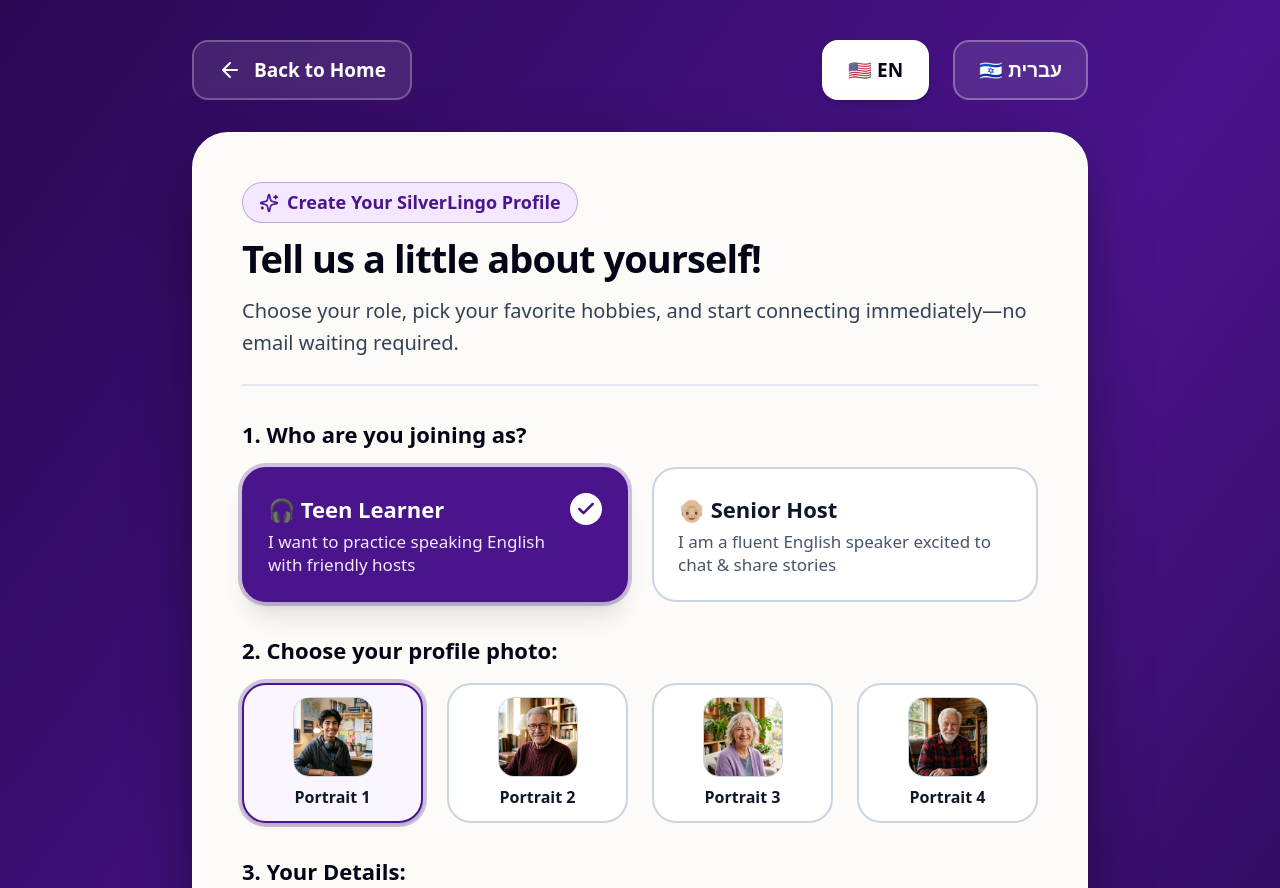
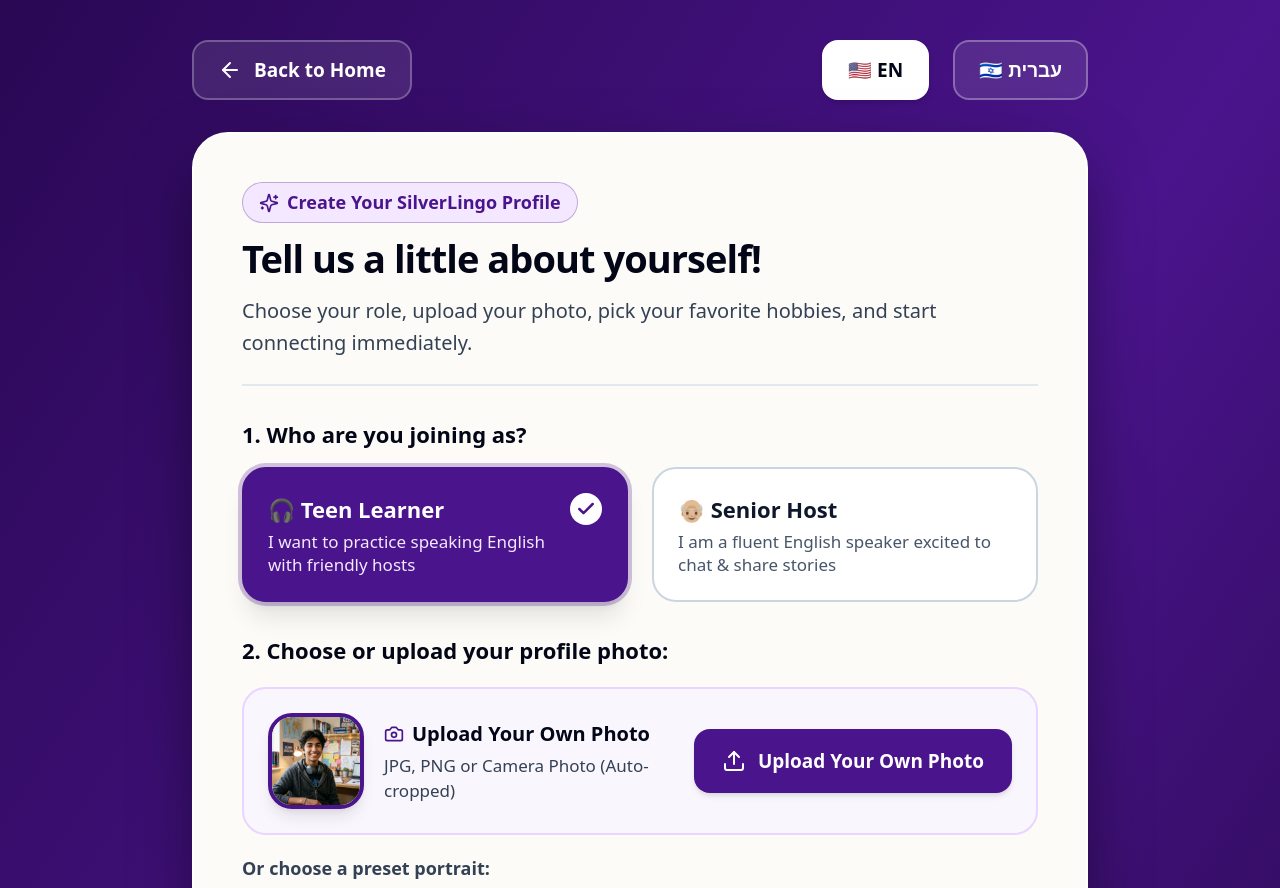
Before and after one commit to barmeir/silverlingo, a Next.js app: page /onboarding in a window 1280 px wide. Shown: the top 888 px of the page. Built offline with nearby package versions, Linux system fonts and the light colour scheme; no server answers.

Commit message:
Add custom photo upload with smart square center-crop in /onboarding

```diff
--- a/src/app/(auth)/onboarding/page.tsx
+++ b/src/app/(auth)/onboarding/page.tsx
@@ -1,6 +1,6 @@
 "use client";
 
-import React, { useState, useEffect, Suspense } from "react";
+import React, { useState, useEffect, useRef, Suspense } from "react";
 import Link from "next/link";
 import { useRouter, useSearchParams } from "next/navigation";
 import { motion } from "framer-motion";
@@ -18,22 +18,59 @@
   ArrowLeft,
   Check,
   UserCheck,
-  Globe2,
-  HeartHandshake,
+  Upload,
+  Camera,
 } from "lucide-react";
 
 const AVATAR_CHOICES = [
-  { id: "mateo", url: "/avatars/mateo.png", labelEn: "Portrait 1", labelHe: "דיוקן 1" },
-  { id: "arthur", url: "/avatars/arthur.png", labelEn: "Portrait 2", labelHe: "דיוקן 2" },
-  { id: "eleanor", url: "/avatars/eleanor.png", labelEn: "Portrait 3", labelHe: "דיוקן 3" },
-  { id: "walter", url: "/avatars/walter.png", labelEn: "Portrait 4", labelHe: "דיוקן 4" },
+  { id: "mateo", url: "/avatars/mateo.png", labelEn: "Preset 1", labelHe: "דוגמה 1" },
+  { id: "arthur", url: "/avatars/arthur.png", labelEn: "Preset 2", labelHe: "דוגמה 2" },
+  { id: "eleanor", url: "/avatars/eleanor.png", labelEn: "Preset 3", labelHe: "דוגמה 3" },
+  { id: "walter", url: "/avatars/walter.png", labelEn: "Preset 4", labelHe: "דוגמה 4" },
 ];
+
+/**
+ * Center-crops and compresses an uploaded image file into a crisp 360x360 JPEG data URL
+ * so it loads instantaneously and fits comfortably in browser storage.
+ */
+function resizeUploadedImage(file: File): Promise<string> {
+  return new Promise((resolve, reject) => {
+    const reader = new FileReader();
+    reader.onload = (event) => {
+      const img = new Image();
+      img.onload = () => {
+        const size = 360;
+        const canvas = document.createElement("canvas");
+        canvas.width = size;
+        canvas.height = size;
+        const ctx = canvas.getContext("2d");
+        if (!ctx) {
+          resolve(event.target?.result as string);
+          return;
+        }
+
+        // Center-crop square
+        const minSide = Math.min(img.width, img.height);
+        const sx = (img.width - minSide) / 2;
+        const sy = (img.height - minSide) / 2;
+
+        ctx.drawImage(img, sx, sy, minSide, minSide, 0, 0, size, size);
+        resolve(canvas.toDataURL("image/jpeg", 0.86));
+      };
+      img.onerror = () => reject(new Error("Could not load image"));
+      img.src = event.target?.result as string;
+    };
+    reader.onerror = () => reject(new Error("Could not read file"));
+    reader.readAsDataURL(file);
+  });
+}
 
 function OnboardingFormContent() {
   const router = useRouter();
   const searchParams = useSearchParams();
   const { lang, isRTL } = useLanguage();
   const { profile, saveProfile } = useUserProfile();
+  const fileInputRef = useRef<HTMLInputElement | null>(null);
 
   const ForwardArrow = isRTL ? ArrowLeft : ArrowRight;
   const BackArrow = isRTL ? ArrowRight : ArrowLeft;
@@ -50,8 +87,11 @@
     "I love practicing spoken English and talking about sports, movies, and music!"
   );
   const [avatarUrl, setAvatarUrl] = useState("/avatars/mateo.png");
+  const [customUploadedAvatar, setCustomUploadedAvatar] = useState<string | null>(
+    null
+  );
   const [selectedHobbies, setSelectedHobbies] = useState<string[]>([
-    "Football",
+    "Football / Soccer",
     "Classic Movies & Marvel",
     "Music & Vinyl",
   ]);
@@ -69,6 +109,9 @@
       setFormerRole(profile.formerRole);
       setBio(profile.bio);
       setAvatarUrl(profile.avatarUrl);
+      if (profile.avatarUrl.startsWith("data:")) {
+        setCustomUploadedAvatar(profile.avatarUrl);
+      }
       setSelectedHobbies(profile.hobbies);
     }
   }, [profile]);
@@ -77,7 +120,9 @@
     setRole(nextRole);
     if (nextRole === "elderly") {
       if (age === "16") setAge("72");
-      if (avatarUrl === "/avatars/mateo.png") setAvatarUrl("/avatars/arthur.png");
+      if (!customUploadedAvatar && avatarUrl === "/avatars/mateo.png") {
+        setAvatarUrl("/avatars/arthur.png");
+      }
       if (formerRole === "High School Student") {
         setFormerRole(
           lang === "he" ? "מורה בגמלאות" : "Retired Teacher & Storyteller"
@@ -92,10 +137,39 @@
       }
     } else {
       if (Number(age) > 40) setAge("16");
-      if (avatarUrl === "/avatars/arthur.png") setAvatarUrl("/avatars/mateo.png");
+      if (!customUploadedAvatar && avatarUrl === "/avatars/arthur.png") {
+        setAvatarUrl("/avatars/mateo.png");
+      }
       if (formerRole.includes("Retired") || formerRole.includes("בגמלאות")) {
         setFormerRole(lang === "he" ? "תלמיד/ת תיכון" : "High School Student");
       }
+    }
+  };
+
+  const handlePhotoUpload = async (e: React.ChangeEvent<HTMLInputElement>) => {
+    const file = e.target.files?.[0];
+    if (!file) return;
+
+    if (!file.type.startsWith("image/")) {
+      setErrorMsg(
+        lang === "he"
+          ? "נא לבחור קובץ תמונה תקין (JPG, PNG, WEBP)."
+          : "Please select a valid image file (JPG, PNG, WEBP)."
+      );
+      return;
+    }
+
+    try {
+      const dataUrl = await resizeUploadedImage(file);
+      setCustomUploadedAvatar(dataUrl);
+      setAvatarUrl(dataUrl);
+      setErrorMsg(null);
+    } catch {
+      setErrorMsg(
+        lang === "he"
+          ? "לא ניתן היה לטעון את התמונה. נסו תמונה אחרת."
+          : "Could not process the selected photo. Please try another image."
+      );
     }
   };
 
@@ -167,13 +241,17 @@
       pill: "Create Your SilverLingo Profile",
       title: "Tell us a little about yourself!",
       subtitle:
-        "Choose your role, pick your favorite hobbies, and start connecting immediately—no email waiting required.",
+        "Choose your role, upload your photo, pick your favorite hobbies, and start connecting immediately.",
       step1: "1. Who are you joining as?",
       teenTitle: "🎧 Teen Learner",
       teenDesc: "I want to practice speaking English with friendly hosts",
       elderlyTitle: "👴🏼 Senior Host",
       elderlyDesc: "I am a fluent English speaker excited to chat & share stories",
-      step2: "2. Choose your profile photo:",
+      step2: "2. Choose or upload your profile photo:",
+      uploadBtn: "Upload Your Own Photo",
+      uploadSub: "JPG, PNG or Camera Photo (Auto-cropped)",
+      uploadedLabel: "Your Photo",
+      orPresets: "Or choose a preset portrait:",
       step3: "3. Your Details:",
       nameLabel: "Full Name",
       namePlaceholder: "e.g., Bar Meir",
@@ -195,13 +273,17 @@
       pill: "יצירת פרופיל אישי ב-SilverLingo",
       title: "ספרו לנו קצת על עצמכם!",
       subtitle:
-        "בחרו את התפקיד שלכם, סמנו תחביבים משותפים והתחילו מיד — ללא צורך בהמתנה לאימייל.",
+        "בחרו את התפקיד שלכם, העלו תמונה, סמנו תחביבים משותפים והתחילו מיד.",
       step1: "1. בתור מי תרצו להצטרף?",
       teenTitle: "🎧 תלמיד/ה (Teen Learner)",
       teenDesc: "אני רוצה לתרגל שיחה באנגלית עם מארחים דוברי שפת אם",
       elderlyTitle: "👴🏼 מארח/ת ותיק/ה (Senior Host)",
       elderlyDesc: "אני דובר/ת אנגלית ורוצה לשוחח ולשתף סיפורי חיים",
-      step2: "2. בחרו תמונת פרופיל:",
+      step2: "2. בחרו או העלו תמונת פרופיל:",
+      uploadBtn: "העלאת תמונה מהמכשיר / מצלמה",
+      uploadSub: "תמונת JPG או PNG מהמחשב או מהטלפון",
+      uploadedLabel: "התמונה שלך",
+      orPresets: "או בחרו מתוך תמונות הדוגמה:",
       step3: "3. הפרטים האישיים שלכם:",
       nameLabel: "שם מלא",
       namePlaceholder: "לדוגמה: בר מאיר",
@@ -327,13 +409,77 @@
               </div>
             </div>
 
-            {/* Step 2: Portrait Selector */}
-            <div className="space-y-4">
+            {/* Step 2: Upload Custom Photo OR Pick a Preset Portrait */}
+            <div className="space-y-5">
               <label className="block text-[22px] font-extrabold text-slate-950">
                 {t.step2}
               </label>
 
+              {/* Upload Photo Card + Active Preview */}
+              <div className="p-6 rounded-3xl bg-purple-50/80 border-2 border-purple-200 flex flex-col sm:flex-row items-center justify-between gap-6">
+                <div className="flex items-center gap-5">
+                  <div className="relative w-24 h-24 rounded-3xl overflow-hidden border-4 border-[#4A148C] shadow-lg bg-white shrink-0">
+                    <img
+                      src={withBasePath(avatarUrl)}
+                      alt="Selected Profile Avatar"
+                      className="w-full h-full object-cover"
+                    />
+                  </div>
+                  <div className="space-y-1">
+                    <div className="text-[20px] font-extrabold text-slate-950 flex items-center gap-2">
+                      <Camera className="w-5 h-5 text-[#4A148C]" />
+                      <span>{t.uploadBtn}</span>
+                    </div>
+                    <p className="text-[17px] text-slate-700">{t.uploadSub}</p>
+                  </div>
+                </div>
+
+                <input
+                  ref={fileInputRef}
+                  type="file"
+                  accept="image/*"
+                  onChange={handlePhotoUpload}
+                  className="hidden"
+                />
+
+                <button
+                  type="button"
+                  onClick={() => fileInputRef.current?.click()}
+                  className="w-full sm:w-auto min-h-[64px] px-7 rounded-2xl bg-[#4A148C] hover:bg-[#380E6B] text-white font-extrabold text-[19px] shadow-md flex items-center justify-center gap-3 transition-all shrink-0 focus:outline-none focus:ring-4 focus:ring-[#4A148C]/40"
+                >
+                  <Upload className="w-6 h-6" />
+                  <span>{t.uploadBtn}</span>
+                </button>
+              </div>
+
+              {/* Preset Portraits Row */}
+              <div className="space-y-3">
+                <span className="block text-[18px] font-bold text-slate-700">
+                  {t.orPresets}
+                </span>
+
                 <div className="grid grid-cols-2 sm:grid-cols-4 gap-6">
+                  {customUploadedAvatar && (
+                    <button
+                      type="button"
+                      onClick={() => setAvatarUrl(customUploadedAvatar)}
+                      className={`p-3 rounded-3xl border-2 transition-all flex flex-col items-center gap-2 ${
+                        avatarUrl === customUploadedAvatar
+                          ? "bg-purple-50 border-[#4A148C] ring-4 ring-[#4A148C]/25 shadow-md"
+                          : "bg-white border-slate-300 hover:border-slate-600"
+                      }`}
+                    >
+                      <img
+                        src={customUploadedAvatar}
+                        alt={t.uploadedLabel}
+                        className="w-20 h-20 rounded-2xl object-cover border border-slate-300"
+                      />
+                      <span className="text-[16px] font-bold text-[#4A148C]">
+                        ✓ {t.uploadedLabel}
+                      </span>
+                    </button>
+                  )}
+
                   {AVATAR_CHOICES.map((av) => {
                     const active = avatarUrl === av.url;
                     return (
@@ -358,6 +504,7 @@
                       </button>
                     );
                   })}
+                </div>
               </div>
             </div>
 
--- a/src/app/(teen)/explore/page.tsx
+++ b/src/app/(teen)/explore/page.tsx
@@ -219,7 +219,9 @@
   }) => {
     const query = new URLSearchParams({
       host: bookingData.hostName,
-      hostAvatar: bookingData.hostAvatar,
+      ...(bookingData.hostAvatar.startsWith("data:")
+        ? {}
+        : { hostAvatar: bookingData.hostAvatar }),
       learner: bookingData.learnerName,
       start: bookingData.scheduledStartUTC,
       meet: bookingData.googleMeetLink,
--- a/src/components/shared/WaitingRoomClientWrapper.tsx
+++ b/src/components/shared/WaitingRoomClientWrapper.tsx
@@ -3,6 +3,7 @@
 import React from "react";
 import { useSearchParams } from "next/navigation";
 import WaitingRoom from "@/components/shared/WaitingRoom";
+import { useUserProfile } from "@/context/UserProfileContext";
 
 export default function WaitingRoomClientWrapper({
   meetingId,
@@ -10,10 +11,25 @@
   meetingId: string;
 }) {
   const searchParams = useSearchParams();
+  const { profile, customHosts } = useUserProfile();
 
   const hostName = searchParams.get("host") || "Arthur Pendelton";
-  const hostAvatar = searchParams.get("hostAvatar") || "/avatars/arthur.png";
-  const learnerName = searchParams.get("learner") || "Mateo";
+  const matchedCustomHost = customHosts.find((h) => h.fullName === hostName);
+
+  const hostAvatar =
+    matchedCustomHost?.avatarUrl ||
+    searchParams.get("hostAvatar") ||
+    "/avatars/arthur.png";
+
+  const learnerName =
+    searchParams.get("learner") ||
+    (profile?.role === "teen" ? profile.fullName : "Mateo");
+
+  const learnerAvatar =
+    profile?.role === "teen" && profile.avatarUrl
+      ? profile.avatarUrl
+      : "/avatars/mateo.png";
+
   const scheduledStartUTC =
     searchParams.get("start") ||
     new Date(Date.now() + 4 * 60 * 1000).toISOString();
@@ -29,6 +45,7 @@
       hostName={hostName}
       hostAvatar={hostAvatar}
       learnerName={learnerName}
+      learnerAvatar={learnerAvatar}
       scheduledStartUTC={scheduledStartUTC}
       googleMeetLink={googleMeetLink}
       aiIcebreaker={aiIcebreaker}
--- a/src/context/UserProfileContext.tsx
+++ b/src/context/UserProfileContext.tsx
@@ -209,10 +209,12 @@
                     dbH.name.toLowerCase().includes(hName.toLowerCase())
                 );
                 return match
-                  ? { user_id: authUser.id, hobby_id: match.id }
+                  ? { user_id: authUser.id, hobby_id: String(match.id) }
                   : null;
               })
-              .filter(Boolean);
+              .filter(
+                (m): m is { user_id: string; hobby_id: string } => m !== null
+              );
 
             if (hobbyMappings.length > 0) {
               await supabase.from("user_hobbies").insert(hobbyMappings);
```
Lines whose indentation alone changed are shown as unchanged.
